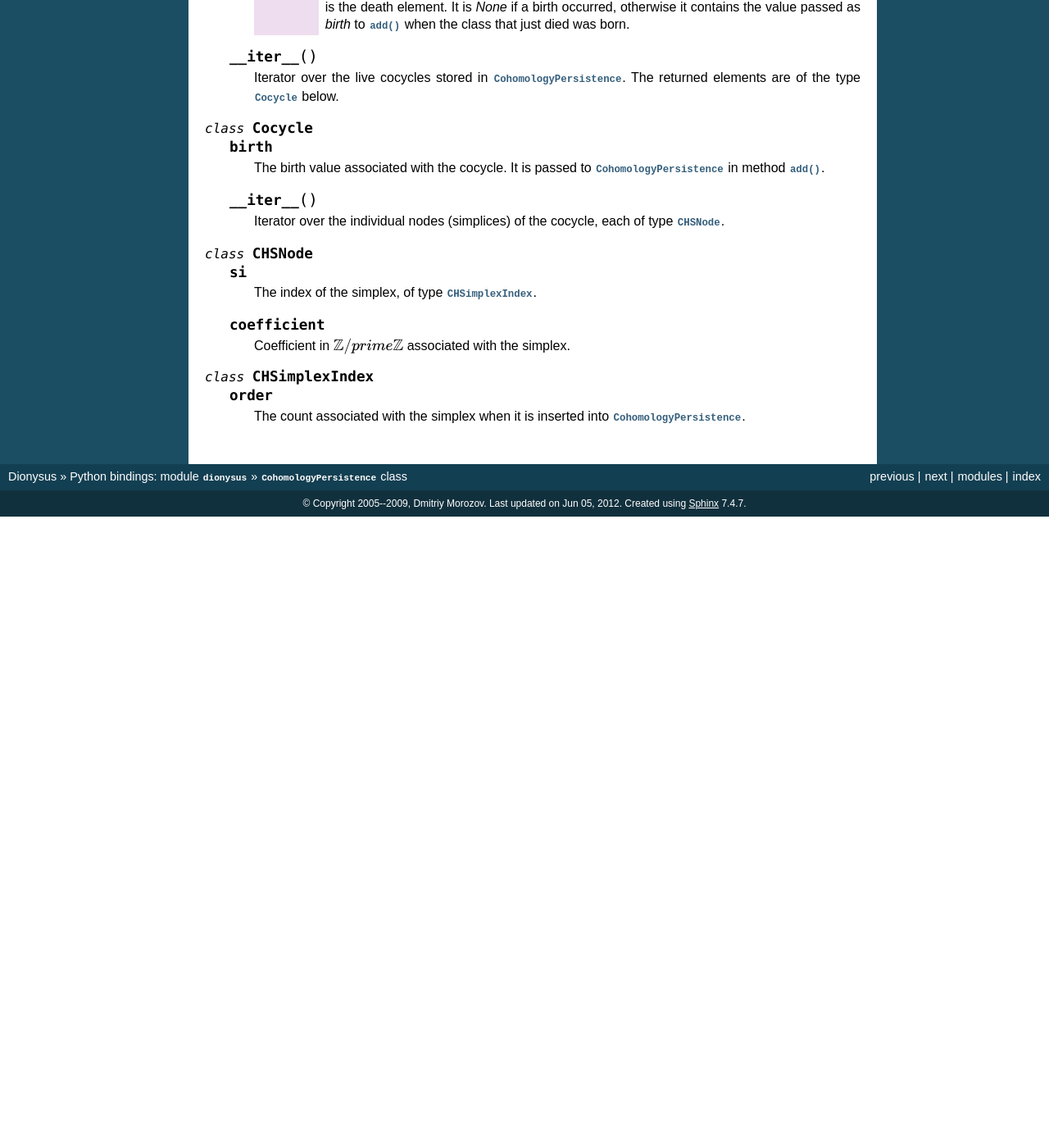
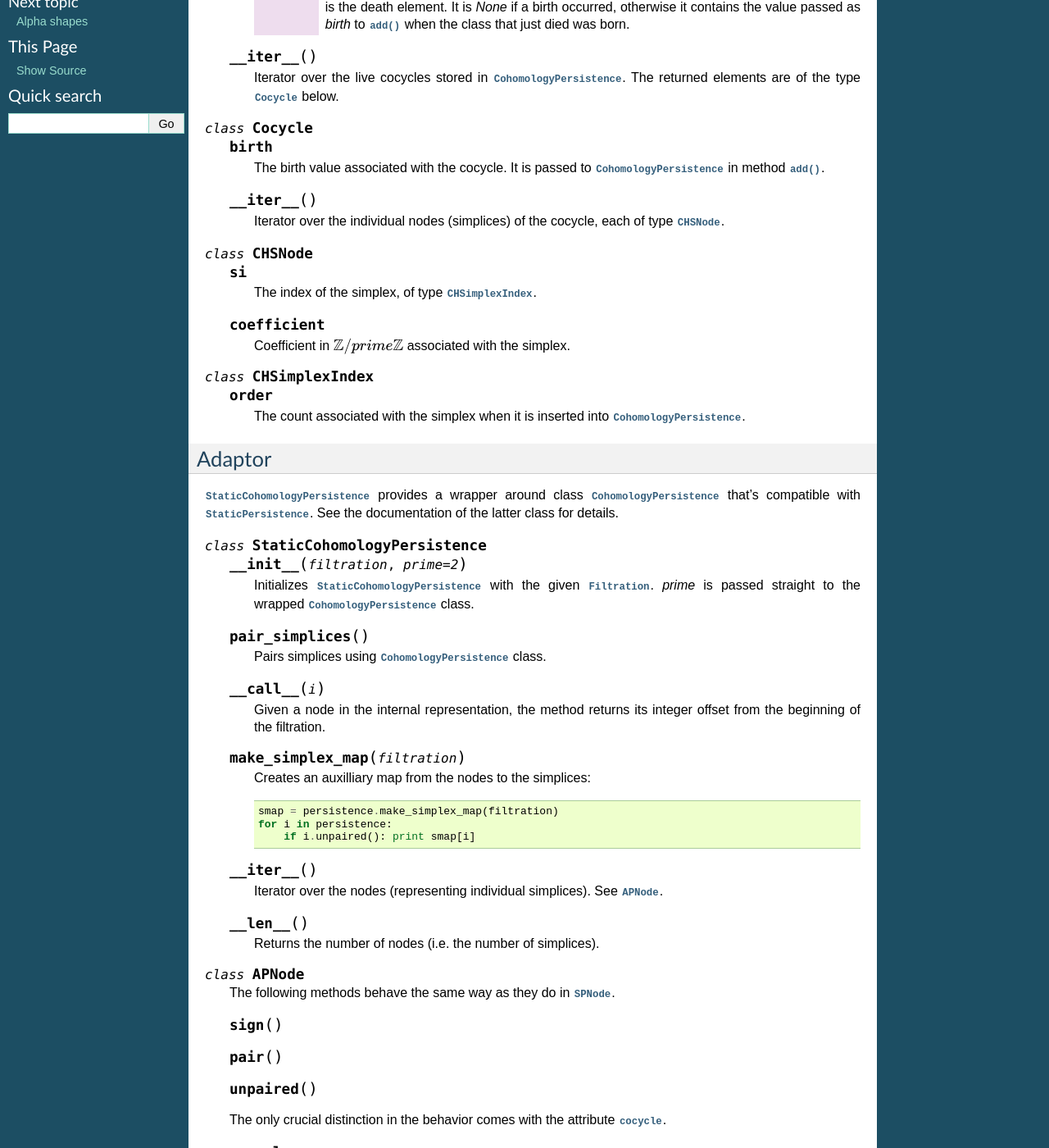
Before and after one commit to veldanie/Dionysus-python3, a Sphinx documentation site: the page built from doc/python/cohomology-persistence.rst, in a window 1280 px wide and 1400 px high, scrolled down 628 px. Shown: the whole window at 82% size. Built offline with Sphinx 7.4.7, drawn with Linux system fonts in a browser that asks for light colours; formulas are drawn with MathJax 3; before the commit the page ends 1258 px from its top, so only the background shows below that; some of the changed text lies outside the part shown.

Commit message:
Added docs for StaticCohomologyPersistence + ImagePersistence + circular.smooth + minor fixes in adaptor.py

```diff
--- a/doc/python/cohomology-persistence.rst
+++ b/doc/python/cohomology-persistence.rst
@@ -82,3 +82,91 @@
 
         The count associated with the simplex when it is inserted into
         :class:`CohomologyPersistence`.
+
+
+Adaptor
+-------
+
+:class:`StaticCohomologyPersistence` provides a wrapper around
+class :class:`CohomologyPersistence` that's compatible with :class:`StaticPersistence`.
+See the documentation of the latter class for details.
+
+
+.. class:: StaticCohomologyPersistence
+
+   .. method:: __init__(filtration, prime = 2)
+
+        Initializes :class:`StaticCohomologyPersistence` with the given
+        :class:`Filtration`. `prime` is passed straight to the wrapped
+        :class:`CohomologyPersistence` class.
+
+   .. method:: pair_simplices()
+
+        Pairs simplices using :class:`CohomologyPersistence` class.
+
+   .. method:: __call__(i)
+
+        Given a node in the internal representation, the method returns its
+        integer offset from the beginning of the filtration.
+
+   .. method:: make_simplex_map(filtration)
+
+        Creates an auxilliary map from the nodes to the simplices::
+
+            smap = persistence.make_simplex_map(filtration)
+            for i in persistence:
+                if i.unpaired(): print smap[i]
+
+   .. method:: __iter__()
+
+        Iterator over the nodes (representing individual simplices). See
+        :class:`APNode`.
+
+   .. method:: __len__()
+
+        Returns the number of nodes (i.e. the number of simplices).
+
+.. class:: APNode
+
+    The following methods behave the same way as they do in :class:`SPNode`.
+
+    .. method:: sign()
+
+    .. method:: pair()
+
+    .. method:: unpaired()
+
+    The only crucial distinction in the behavior comes with the attribute
+    :attr:`cocycle`.
+
+    .. attribute:: cocycle
+
+        If the simplex is positive, this attribute stores a cocycle it created.
+        The 1-dimensional cocycles can be used with the :func:`circular.smooth` function to turn
+        them into circle-valued maps.
+        ::
+
+            for i in persistence:
+                if i.sign(): print i.cocycle
+
+
+.. class:: ImagePersistence
+
+    This class is another wrapper around :class:`CohomologyPersistence` that can
+    compute image persistence induced by inclusion of a subcomplex. Its
+    interface is the same as :class:`StaticCohomologyPersistence` above, except
+    for the constructor:
+
+    .. method:: __init__(filtration, subcomplex)
+
+       `subcomplex` is a function called with every simplex. It should return
+       ``True`` if the simplex belong to the subcomplex; ``False`` otherwise.
+
+
+Circular coordinates
+--------------------
+
+.. function:: circular.smooth(filtration, cocycle)
+
+   Returns a map from the vertices of the simplicial complex `filtration` to a circle :math:`[-.5, .5]`,
+   where the opposite ends of the interval are identified.
```
Also changed, not shown: 2 other files.
